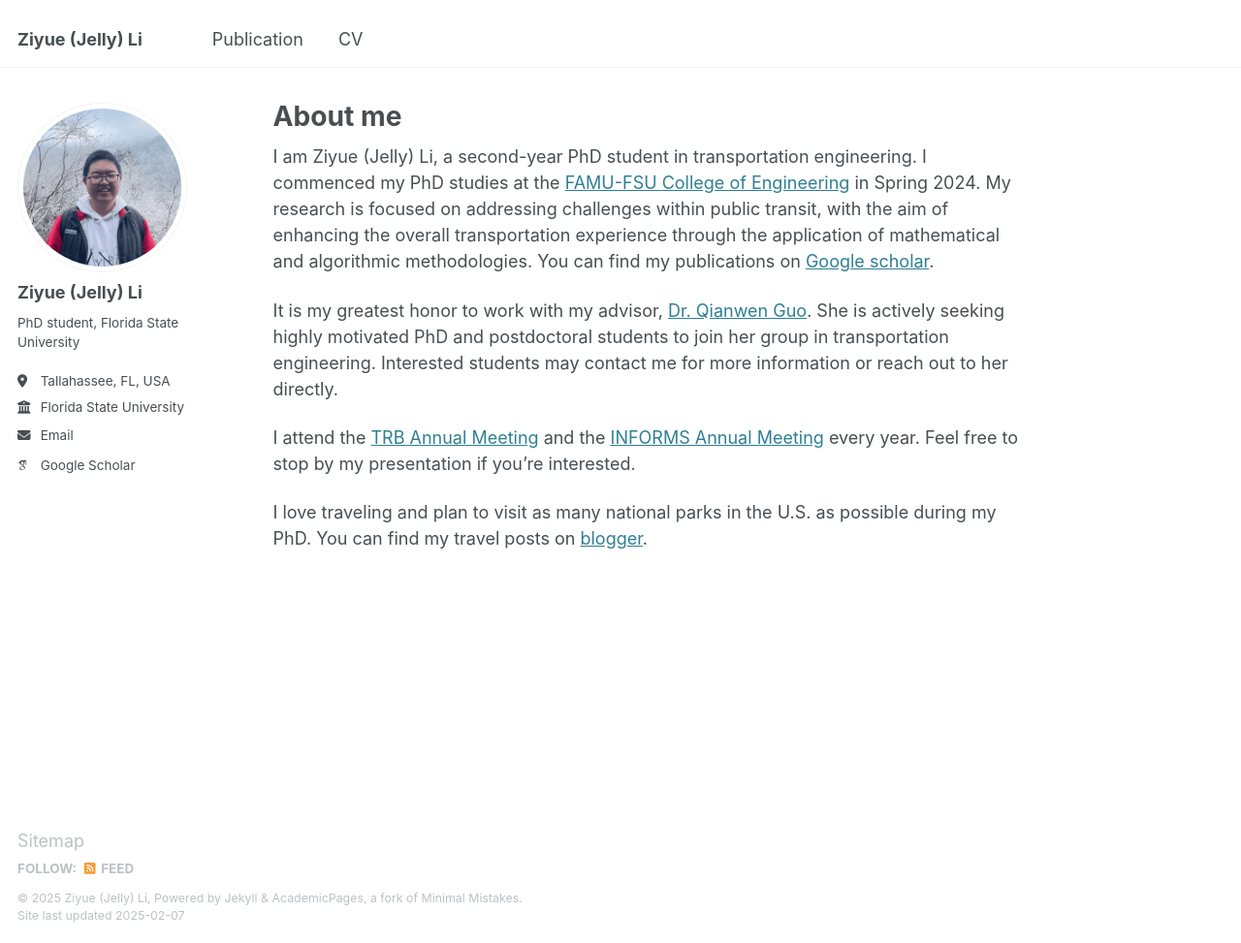
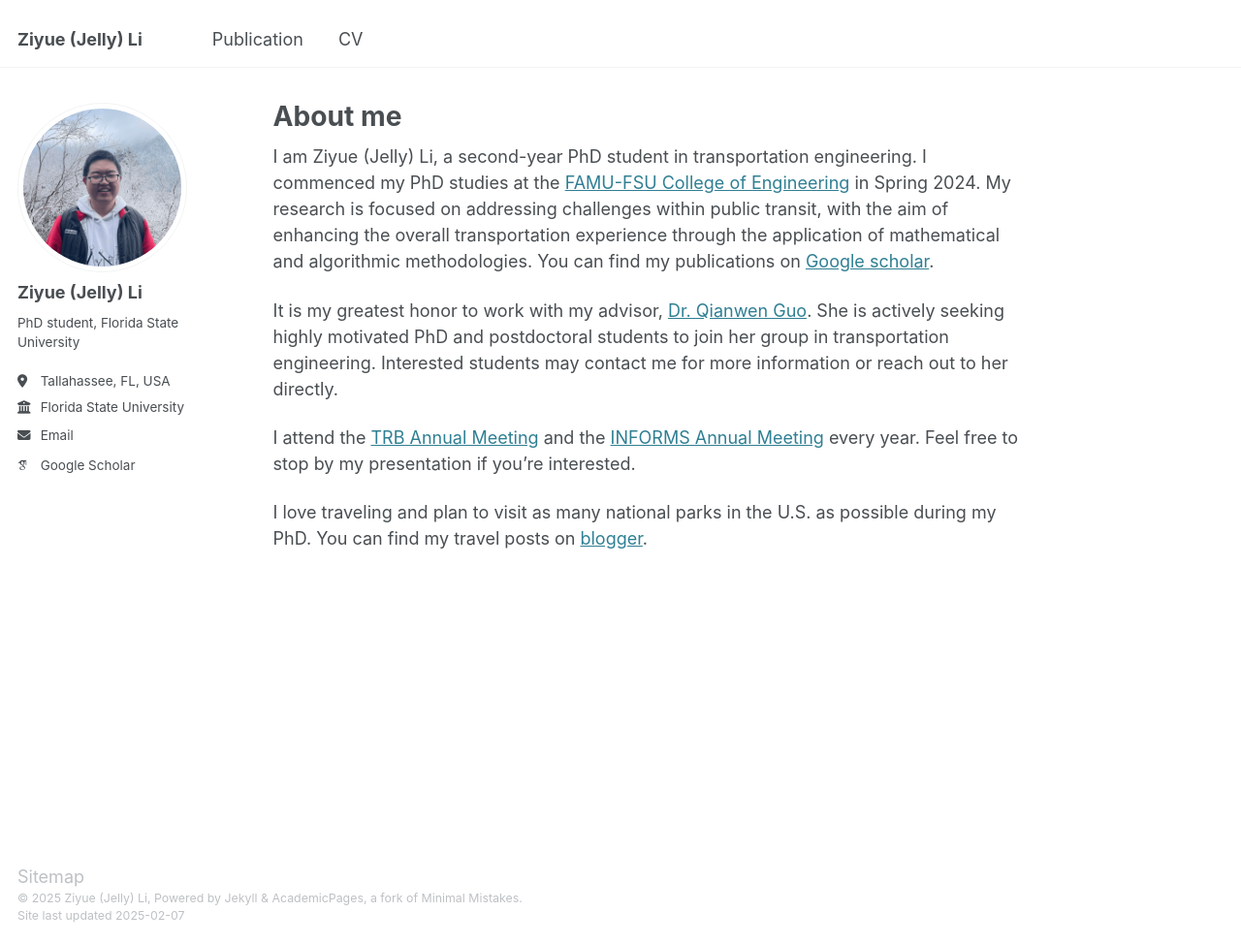
Before and after one commit to liziyue17/liziyue17.github.io, a Jekyll site: the page built from _pages/about.md, in a window 1280 px wide and 973 px high. Shown: the whole window at 97% size. Built offline with Jekyll 4.4.1, drawn with Linux system fonts in a browser that asks for light colours; some web fonts are replaced.

Commit message:
Update _config.yml
hide feed

```diff
--- a/_config.yml
+++ b/_config.yml
@@ -118,7 +118,7 @@
       options:
         format           : "iso8601" # "iso8601" (default), "timestamp-seconds", "timestamp-milliseconds"
 atom_feed:
-  hide                   : false     # change to true to hide the RSS feed in the footer
+  hide                   : true #false     # change to true to hide the RSS feed in the footer
   path                   : # blank (default) uses feed.xml
 
 
```
